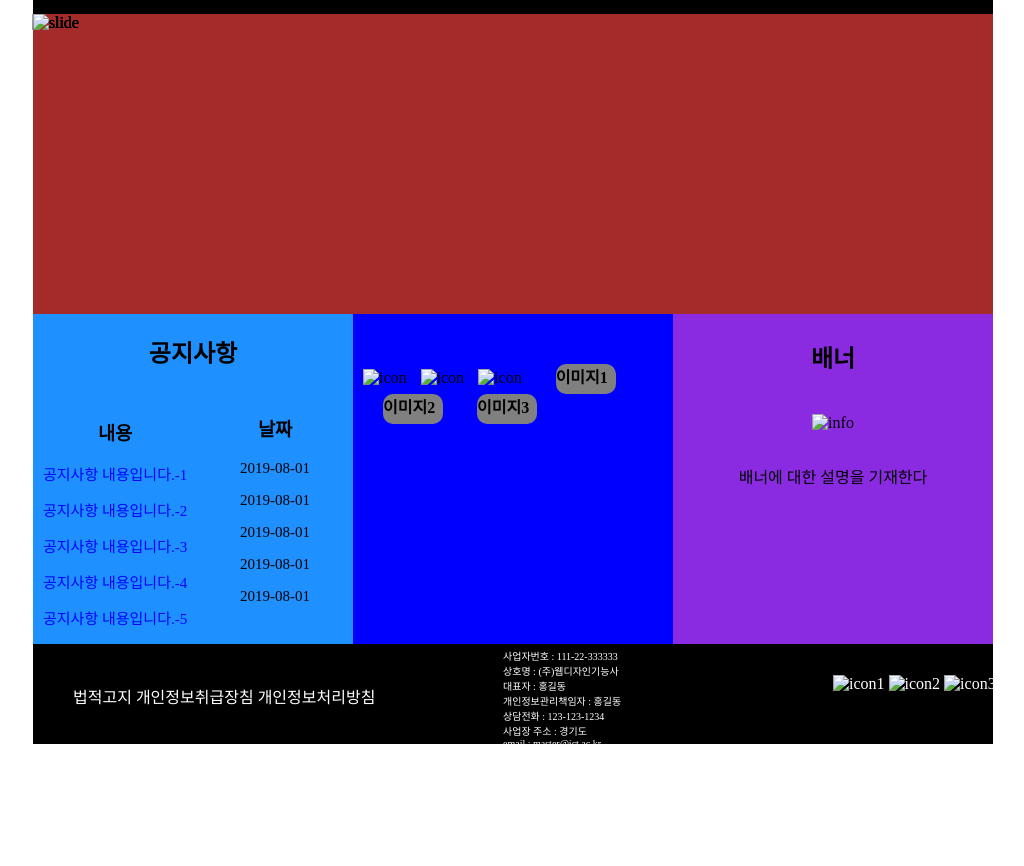
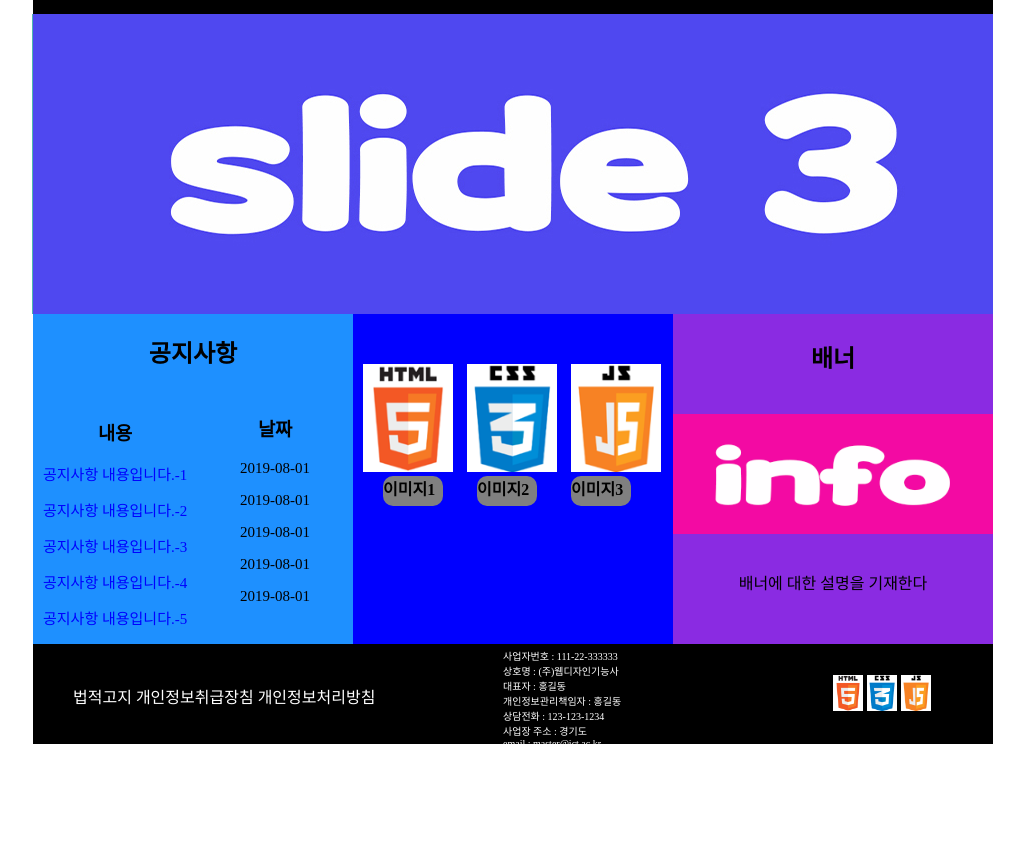
Before and after one commit to fjwl3361/fjwl3361.github.io, a plain HTML site: page 20190826/20190826.html in a window 1280 px wide. Shown: the part 94-960 px from the top of the page, without its empty margins (127-1151 px from the left). Drawn offline with Linux system fonts and the light colour scheme.

Commit message:
Update 20190826.html

```diff
--- a/20190826/20190826.html
+++ b/20190826/20190826.html
@@ -155,7 +155,7 @@
 <body>
         <div id="web">
             <header>
-                <img src="image/images/logo.png" alt="logo">
+                <img src="images/logo.png" alt="logo">
                 <nav class="menu">
                     <ul>
                         <li>
@@ -198,9 +198,9 @@
                 </nav>
             </header>
             <section>
-                <img src="image/images/images(1).jpg" alt="slide" class="slide">
-                <img src="image/images/images(2).jpg" alt="slide" class="slide">
-                <img src="image/images/images(3).jpg" alt="slide" class="slide">
+                <img src="images/images(1).jpg" alt="slide" class="slide">
+                <img src="images/images(2).jpg" alt="slide" class="slide">
+                <img src="images/images(3).jpg" alt="slide" class="slide">
             </section>
             <article>
                 <div class="art1">
@@ -223,16 +223,16 @@
                     </div>
                 </div>
                 <div class="art2">
-                    <img src="image/images/icon(1).png" alt="icon">
-                    <img src="image/images/icon(2).png" alt="icon">
-                    <img src="image/images/icon(3).png" alt="icon">
+                    <img src="images/icon(1).png" alt="icon">
+                    <img src="images/icon(2).png" alt="icon">
+                    <img src="images/icon(3).png" alt="icon">
                     <div>이미지1</div>
                     <div>이미지2</div>
                     <div>이미지3</div>
                 </div>
                 <div class="art3">
                     <h1>배너</h1>
-                    <img src="image/images/info.png" alt="info">
+                    <img src="images/info.png" alt="info">
                     <p>배너에 대한 설명을 기재한다</p>
                 </div>
             </article>
@@ -251,9 +251,9 @@
                             <li>사업장 주소 : 경기도</li>
                             <li>email : master@ict.ac.kr</li>
                         </ul>
-                    <img src="image/images/icon(1).png" alt="icon1">
-                    <img src="image/images/icon(2).png" alt="icon2">
-                    <img src="image/images/icon(3).png" alt="icon3">
+                    <img src="images/icon(1).png" alt="icon1">
+                    <img src="images/icon(2).png" alt="icon2">
+                    <img src="images/icon(3).png" alt="icon3">
             </footer>
         </div>
         <script src="js/jquery-3.4.1.js"></script>
```
